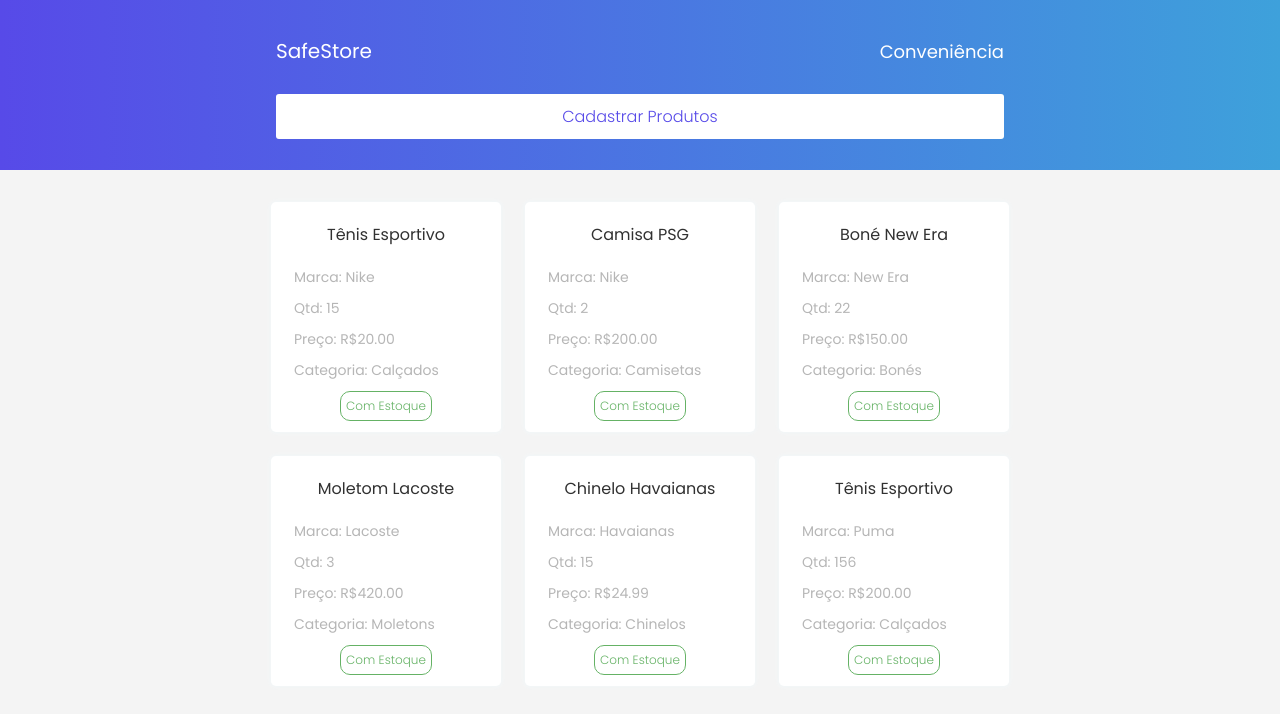
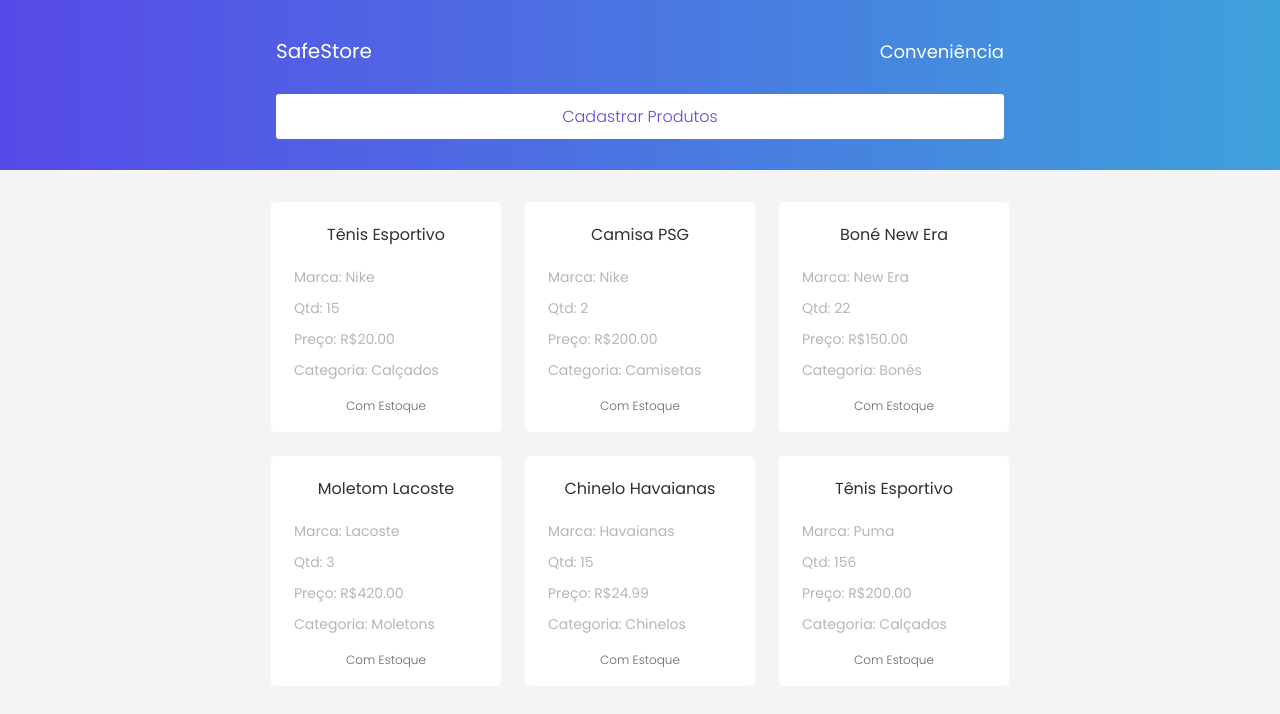
Before and after one commit to eduardozuppodev/safestore-koob, a React (Create React App) app: page / in a window 1280 px wide. Shown: the top 714 px of the page. Built offline with nearby package versions, Linux system fonts and the light colour scheme.

Commit message:
export components

```diff
--- a/src/App.tsx
+++ b/src/App.tsx
@@ -1,8 +1,7 @@
 import React from 'react';
 import GlobalStyles from './styles/GlobalStyles';
 
-import Header from './components/Header';
-import ListProducts from './components/ListProducts';
+import { Header, ListProducts } from './components';
 
 const App: React.FC = () => {
   return (
--- a/src/components/CardProduct/index.tsx
+++ b/src/components/CardProduct/index.tsx
@@ -1,5 +1,5 @@
 import React from 'react';
-import Status from '../Status';
+import { Status } from '../../components';
 
 import { Container, Title, DescriptionIten, Brand, Quantity, Price, Category } from './styles';
 
@@ -11,7 +11,7 @@
   category: string;
 };
 
-const CardProduct: React.FC<Props> = ({ name, brand, quantity, price, category }) => {
+export const CardProduct: React.FC<Props> = ({ name, brand, quantity, price, category }) => {
   return (
     <Container>
       <Title>{name}</Title>
@@ -21,9 +21,7 @@
         <Price>Preço: R${price}</Price>
         <Category>Categoria: {category}</Category>
       </DescriptionIten>
-      <Status />
+      <Status active />
     </Container>
   );
 };
-
-export default CardProduct;
--- a/src/components/Header/index.tsx
+++ b/src/components/Header/index.tsx
@@ -2,7 +2,7 @@
 
 import { Container, Content, ContentTitle, Title, SubTitle, ContentButton, OpacityButton } from './styles';
 
-const Header: React.FC = () => {
+export const Header: React.FC = () => {
   return (
     <Container>
       <Content>
@@ -17,5 +17,3 @@
     </Container>
   );
 };
-
-export default Header;
--- a/src/components/ListProducts/index.tsx
+++ b/src/components/ListProducts/index.tsx
@@ -1,9 +1,9 @@
 import React from 'react';
-import CardProduct from '../CardProduct';
+import { CardProduct } from '../../components';
 
 import { Container, Content } from './styles';
 
-const ListProducts: React.FC = () => {
+export const ListProducts: React.FC = () => {
   return (
     <Container>
       <Content>
@@ -23,5 +23,3 @@
     </Container>
   );
 };
-
-export default ListProducts;
--- a/src/components/Status/index.tsx
+++ b/src/components/Status/index.tsx
@@ -2,12 +2,14 @@
 
 import { Container, Button } from './styles';
 
-const Status: React.FC = () => {
+type Props = {
+  active: boolean;
+};
+
+export const Status: React.FC<Props> = ({ active = true }) => {
   return (
     <Container>
-      <Button color={'green'}>Com Estoque</Button>
+      <Button active={active}>Com Estoque</Button>
     </Container>
   );
 };
-
-export default Status;
--- a/src/components/Status/styles.ts
+++ b/src/components/Status/styles.ts
@@ -1,5 +1,9 @@
 import styled from 'styled-components';
 // import { colors } from '../../styles/colors';
+
+type PropsButton = {
+  active: boolean;
+};
 
 export const Container = styled.div`
   width: 100%;
@@ -15,7 +19,7 @@
 export const Button = styled.button`
   height: 30px;
 
-  color: ${(props) => props.color};
+  color: ${(props: PropsButton) => (props.active ? 'gren' : `red`)};
   font-weight: 300;
   font-size: 12px;
 
@@ -23,7 +27,7 @@
 
   background: none;
 
-  border: 1.5px solid ${(props) => props.color};
+  border: 1.5px solid ${(props: PropsButton) => (props.active ? 'gren' : `red`)};
   padding: 0 5px;
 
   opacity: 0.6;
--- /dev/null
+++ b/src/components/index.tsx
@@ -0,0 +1,4 @@
+export * from './CardProduct';
+export * from './ListProducts';
+export * from './Status';
+export * from './Header';
--- a/src/styles/GlobalStyles.ts
+++ b/src/styles/GlobalStyles.ts
@@ -2,7 +2,7 @@
 import { colors } from './colors';
 
 export default createGlobalStyle`
-    // Estilos Iniciais Padrões
+    // Estilos globais Padrões
     * {
         margin: 0;
         padding: 0;
```
